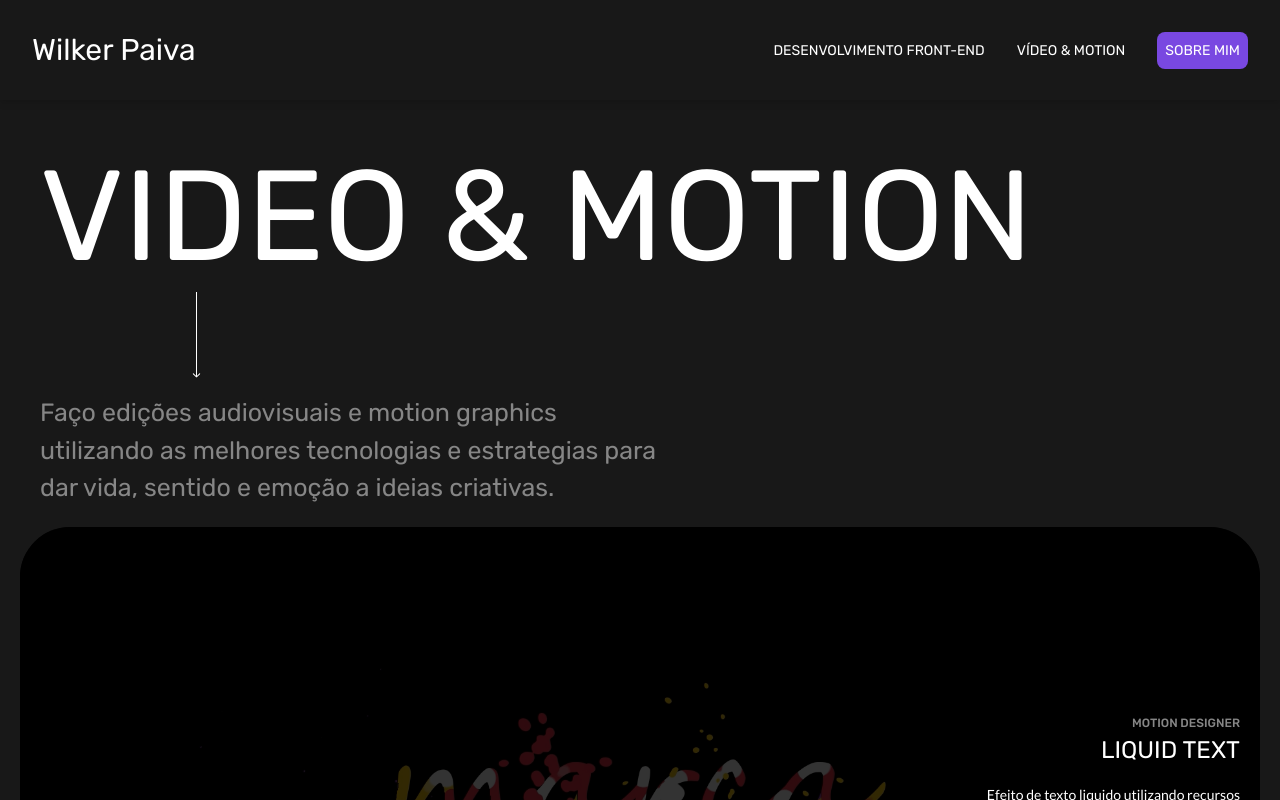
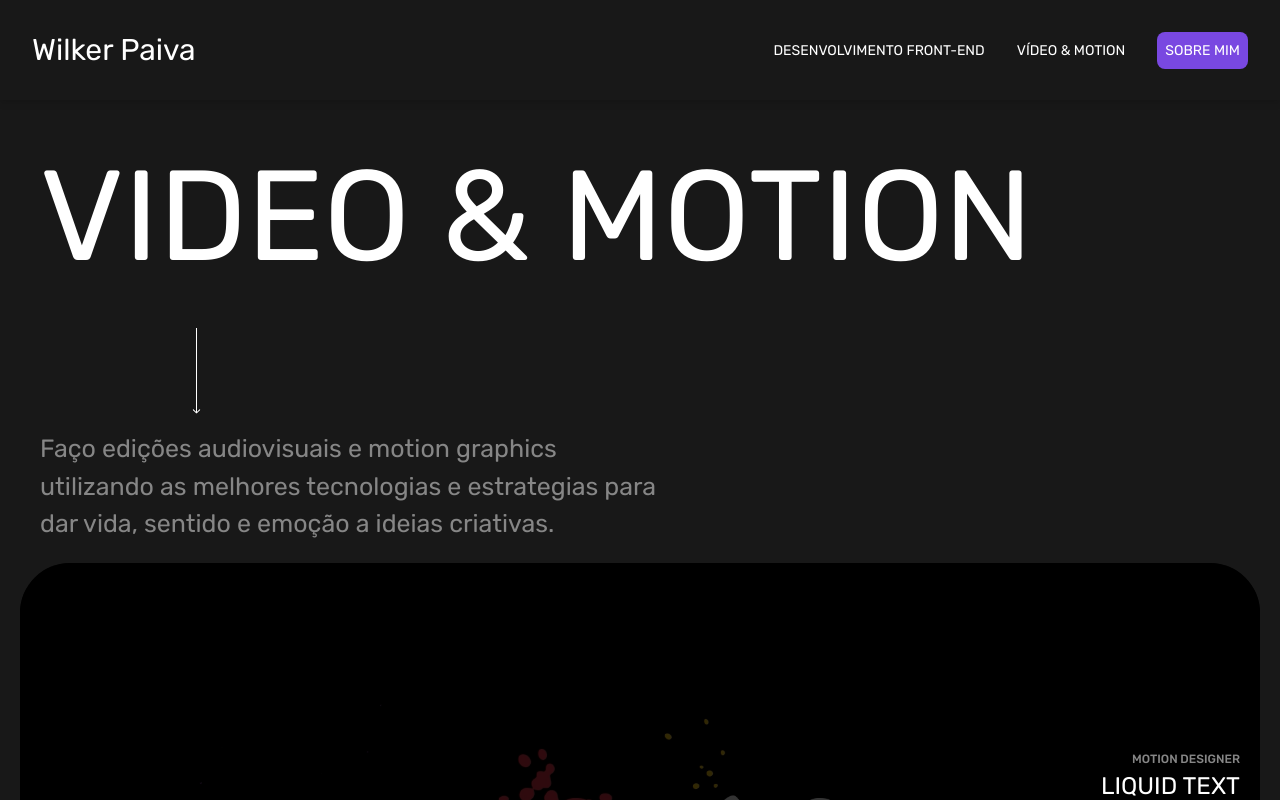
Before and after one commit to wilkerpaiva/portfolio-site, a React (Vite) app: page /video in a window 1280 px wide. Shown: the top 800 px of the page. Built offline with nearby package versions, Linux system fonts and the light colour scheme.

Commit message:
layout and links corrections

```diff
--- a/src/pages/Dev.jsx
+++ b/src/pages/Dev.jsx
@@ -10,7 +10,7 @@ function Dev() {
     <AnimatedPage>
       <section>
         <h1 className='text-white md:text-9xl font-["Rubik"] ml-10 xsm:text-3xl xxsm:text-[24px] xxsm:mt-5'>PROJETOS FRONT-END</h1>
-        <img src={images.arrow} alt="Seta" className='ml-80 xsm:ml-48 xxsm:ml-40 xxsm:-mt-5'/>
+        <img src={images.arrow} alt="Seta" className='ml-80 xsm:ml-48 xxsm:ml-40 xxsm: mt-4'/>
         <p className='text-gray lg:w-[628px] lg:ml-10 mt-4 xsm:w-[20rem] xsm:text-[12px] xsm:text-center lg:text-left lg:text-[25px] xxsm:text-center xxsm:ml-0 xxsm:text-[12px] xsm:ml-10'>
         Construo frontend websites visando utilizar as melhores
         tecnologias e estrategias para dar vida, sentido e emoção
--- a/src/pages/Home.jsx
+++ b/src/pages/Home.jsx
@@ -82,7 +82,7 @@ function Home() {
               className='flex w-40 mt-4 bg-about-color p-4 rounded-full'
             >
               <li className='px-2 w-40'><a target='_blank' href="https://www.linkedin.com/in/wilker-paiva-0855b1215"><img src={images.linkedinIcon} alt="Icone Linkedin" /></a></li>
-              <li className='px-2 w-40'><a target='_blank' href="https://www.behance.net/wilkerpaiv9934"><img src={images.behanceIcon} alt="Icone Behance" /></a></li>
+              <li className='px-2 w-40'><a target='_blank' href="https://www.behance.net/wilker_paiva"><img src={images.behanceIcon} alt="Icone Behance" /></a></li>
               <li className='px-2 w-40'><a target='_blank' href="https://github.com/wilkerpaiva"><img src={images.githubIcon} alt="Icone Github" /></a></li>
             </motion.ul>
           </motion.div>
--- a/src/pages/Video.jsx
+++ b/src/pages/Video.jsx
@@ -10,7 +10,7 @@ function Video() {
     <AnimatedPage>
       <section>
         <h1 className='text-white md:text-9xl font-["Rubik"] ml-10 xsm:text-3xl xxsm:text-[24px] xxsm:mt-5'>VIDEO & MOTION</h1>
-        <img src={images.arrow} alt="Seta" className='ml-80 xsm:ml-48 xxsm:ml-40 xxsm:-mt-5'/>
+        <img src={images.arrow} alt="Seta" className='ml-80 xsm:ml-48 xxsm:ml-40 xxsm:mt-4'/>
         <p className='text-gray lg:w-[628px] lg:ml-10 mt-4 xsm:w-[20rem] xsm:text-[12px] xsm:text-center lg:text-left lg:text-[25px] xxsm:text-center xxsm:ml-0 xxsm:text-[12px] xsm:ml-10'>
         Faço edições audiovisuais e motion graphics utilizando as melhores
         tecnologias e estrategias para dar vida, sentido e emoção
```
